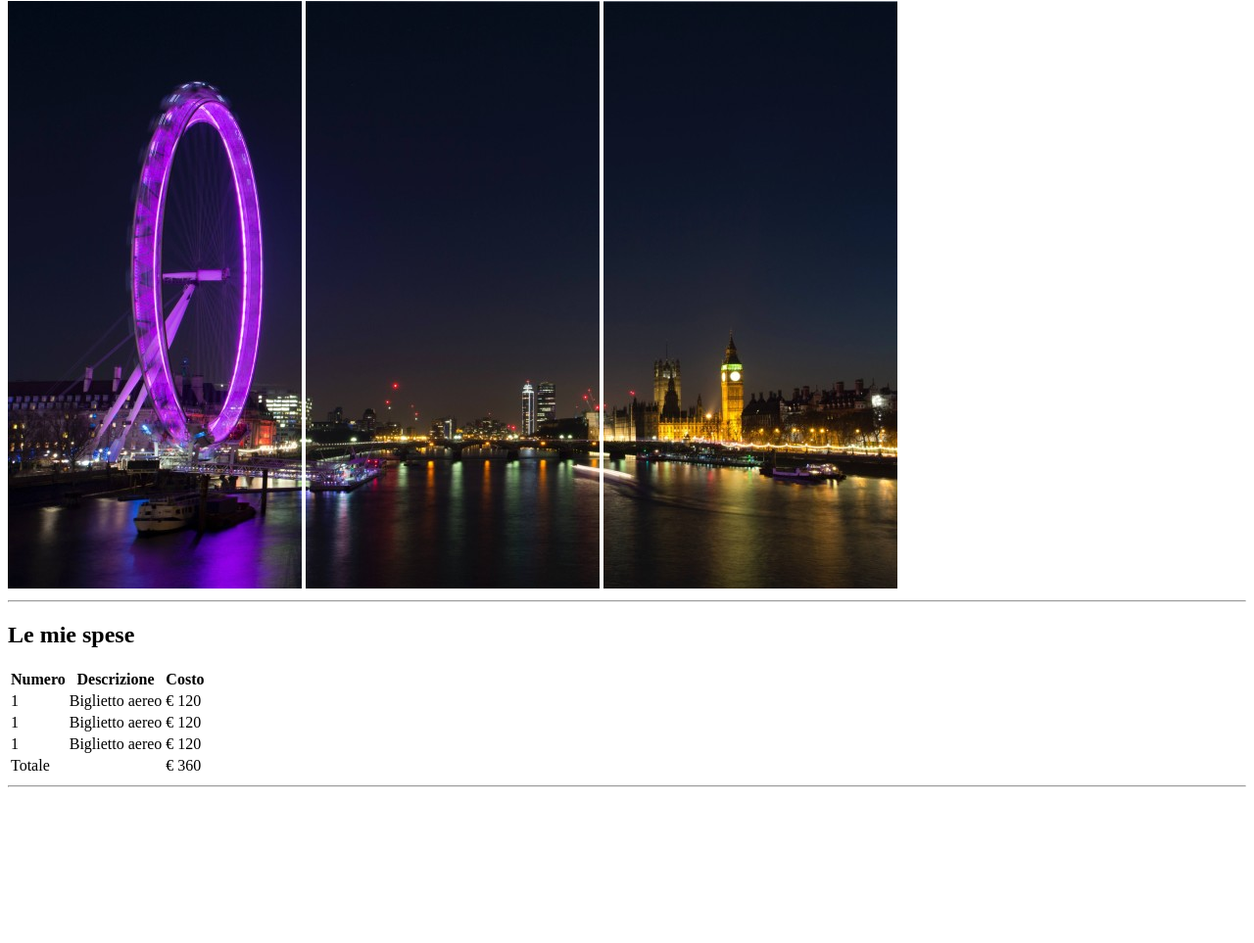
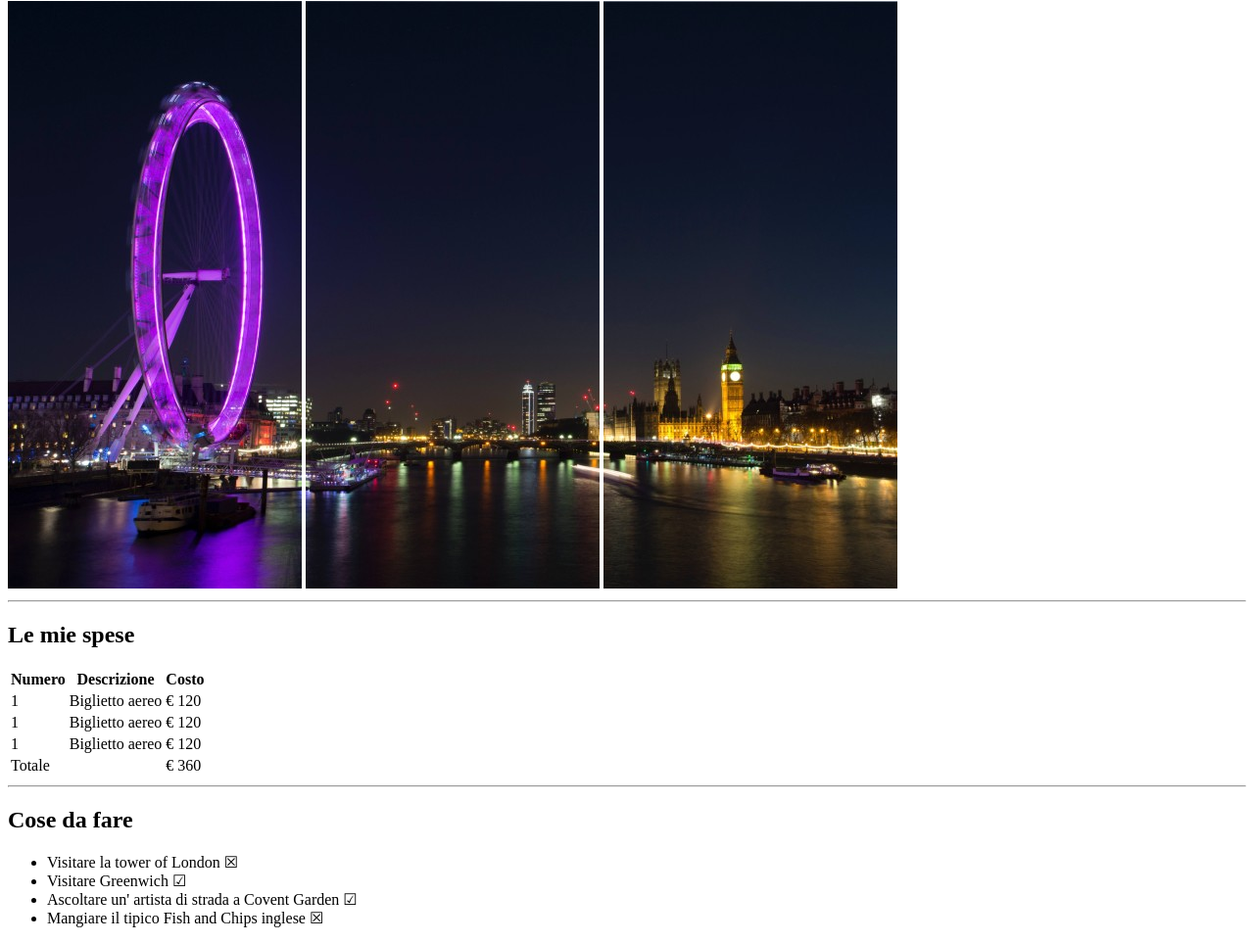
Before and after one commit to Al-Giovinetti/html-london-trip, a plain HTML site: page index.html in a window 1280 px wide. Shown: the part 79-1042 px from the top of the page at 98% size. Before the commit the page ends 891 px from the top, so only its background shows below. Drawn offline with Linux system fonts and the light colour scheme.

Commit message:
section to do list

```diff
--- a/index.html
+++ b/index.html
@@ -56,6 +56,17 @@
             </table>
         </section>
         <hr>
+        <section>
+            <h2>
+                Cose da fare
+            </h2>
+            <ul>
+                <li>Visitare la tower of London &#9746;</li>
+                <li>Visitare Greenwich &#9745;</li>
+                <li>Ascoltare un' artista di strada a Covent Garden &#9745;</li>
+                <li>Mangiare il tipico Fish and Chips inglese  &#9746;</li>
+            </ul>
+        </section>
     </main>
 
 </body>
```
